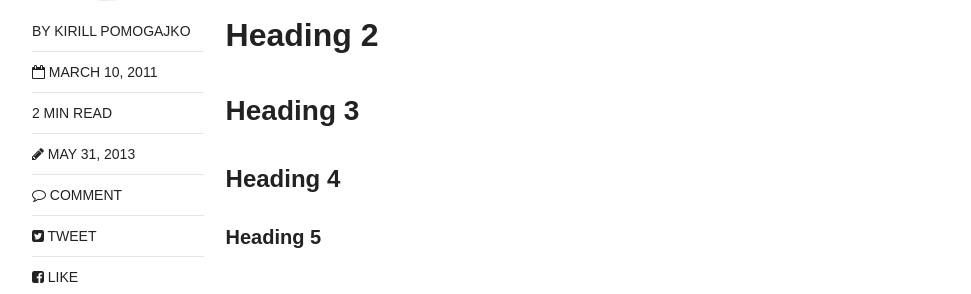
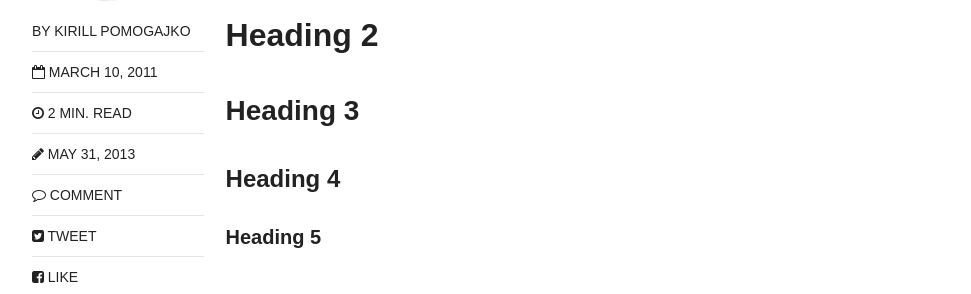
Before and after one commit to Quiri/quiri.github.io, a Jekyll site: the page built from _posts/articles/2011-03-10-sample-post.md, in a window 1280 px wide and 900 px high, scrolled down 828 px. Shown: the part 155-449 px from the top of the window, without its empty margins (154-1125 px from the left). Built offline with Jekyll 4.4.1, drawn with Linux system fonts in a browser that asks for light colours; nearby versions of some CDN libraries; comment, search, counter and statistics services are not loaded.

Commit message:
closes #4, data clock finished

```diff
--- a/_layouts/post.html
+++ b/_layouts/post.html
@@ -34,7 +34,7 @@
         {% endif %}
         <span class="author vcard">By <span class="fn">{{ author.name }}</span></span>
 	<span class="entry-date date published"><time datetime="{{ page.date | date_to_xmlschema }}"><i class="fa fa-calendar-o"></i> {{ page.date | date: "%B %d, %Y" }}</time></span>
-	<span class="minutes"><i class="fa fa-hourglass"></i>{{ page.content | number_of_words | divided_by:180 }} min read</span>
+	<span class="minutes"><i class="fa fa-clock-o"></i> {{ page.content | number_of_words | divided_by:180 }} min. read</span>
         {% if page.modified %}<span class="entry-date date modified"><time datetime="{{ page.modified }}"><i class="fa fa-pencil"></i> {{ page.modified | date: "%B %d, %Y" }}</time></span>{% endif %}
         {% if (site.owner.disqus-shortname and page.comments) or site.comments %}<span class="entry-comments"><i class="fa fa-comment-o"></i> <a href="#disqus_thread">Comment</a></span>{% endif %}
         {% if page.share %}{% include social-share.html %}{% endif %}
```
Also changed, not shown: _posts/articles/2011-03-10-sample-post.md (+1 -0 lines), _posts/articles/2012-05-22-readability-post.md (+1 -0 lines), Gemfile.lock.
